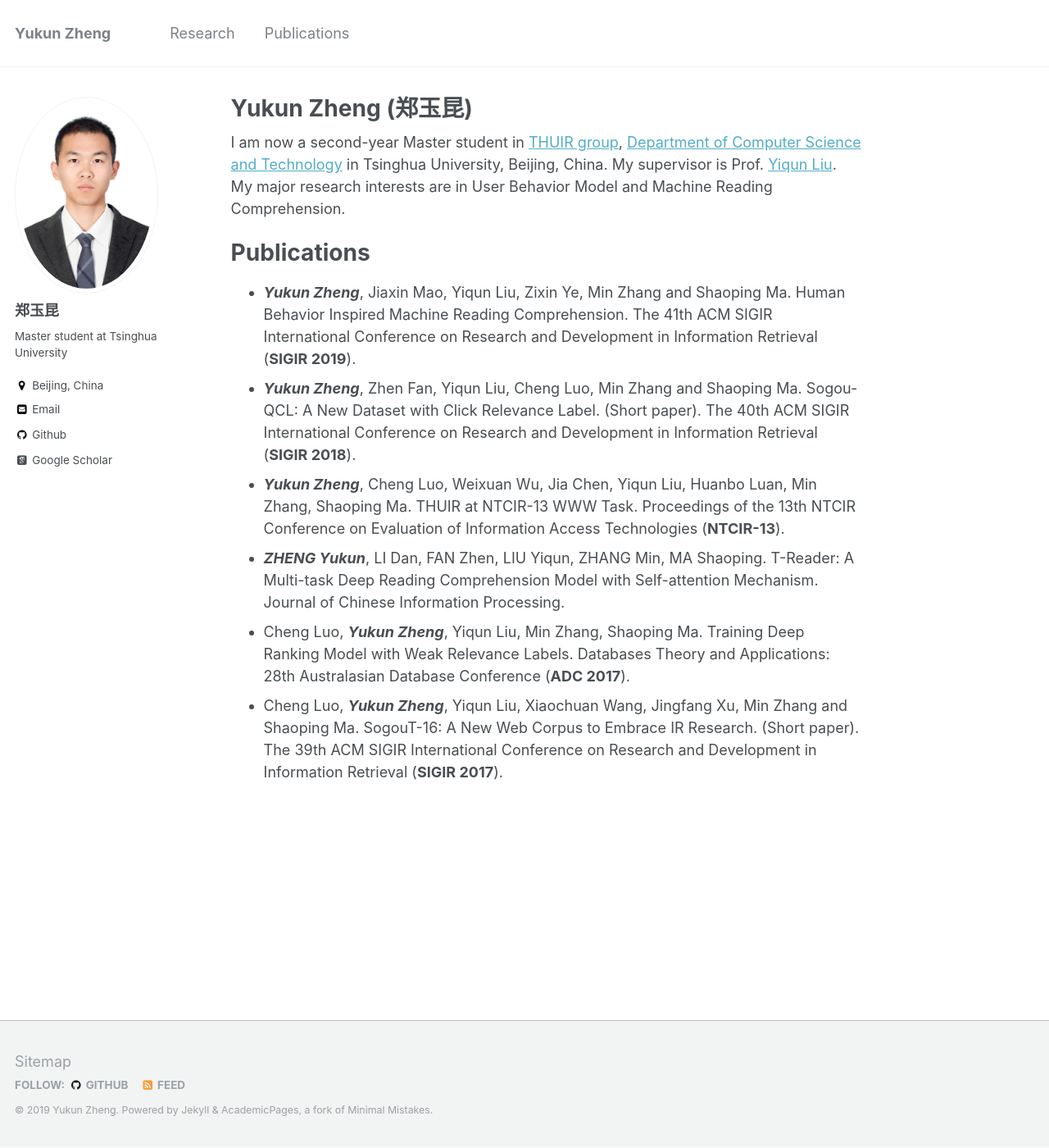
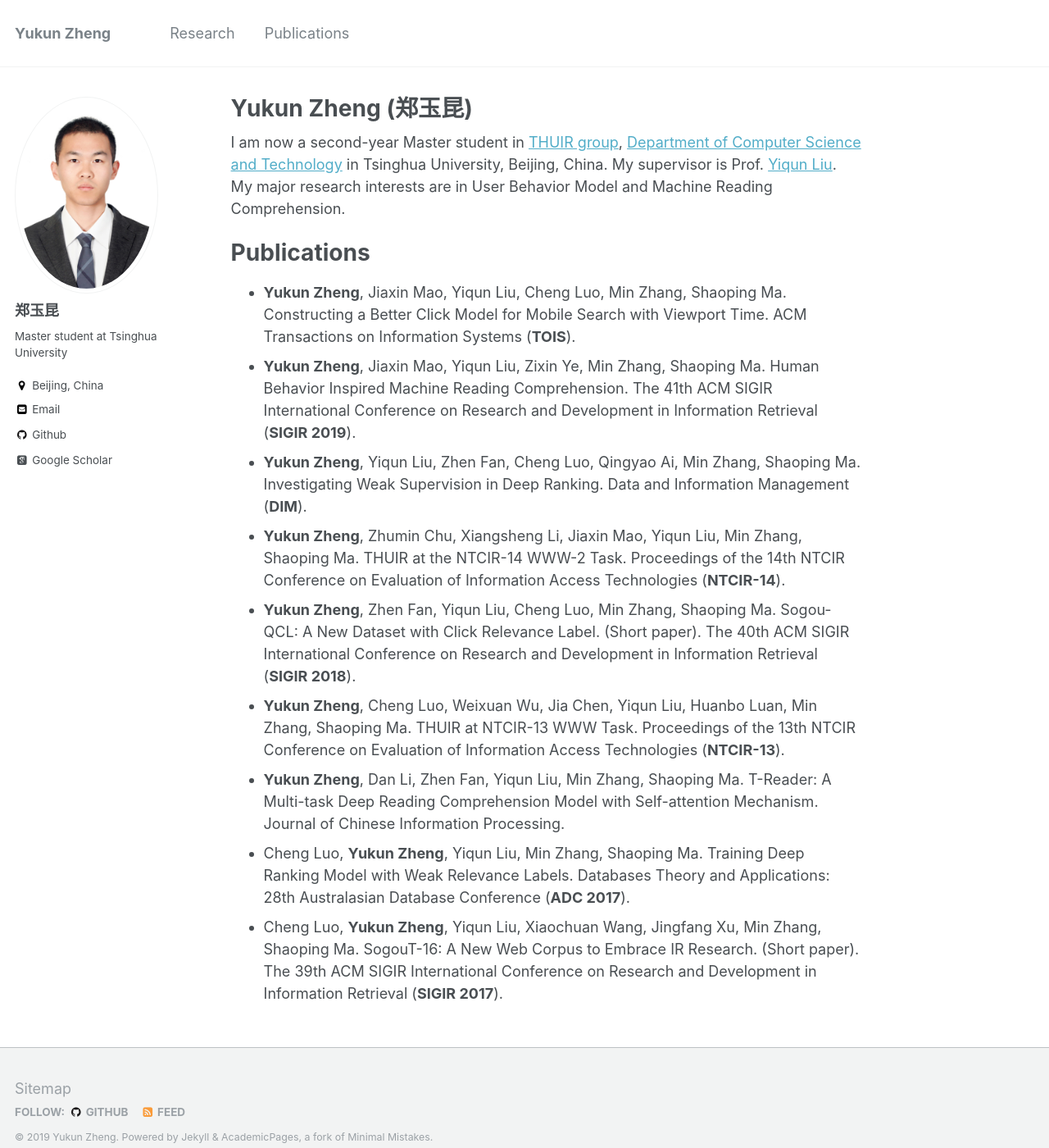
Before and after one commit to zhengyk11/YukunZheng.github.io, a Jekyll site: the page built from _pages/about.md, in a window 1280 px wide and 1400 px high. Shown: the whole window at 82% size. Built offline with Jekyll 4.4.1, drawn with Linux system fonts in a browser that asks for light colours; some web fonts are replaced.

Commit message:
new publications

```diff
--- a/_pages/about.md
+++ b/_pages/about.md
@@ -17,9 +17,12 @@ I am now a second-year Master student in [THUIR group](http://www.thuir.cn/), [D
 
 Publications
 ======
-* ***Yukun Zheng***, Jiaxin Mao, Yiqun Liu, Zixin Ye, Min Zhang and Shaoping Ma. Human Behavior Inspired Machine Reading Comprehension. The 41th ACM SIGIR International Conference on Research and Development in Information Retrieval (**SIGIR 2019**).
-* ***Yukun Zheng***, Zhen Fan, Yiqun Liu, Cheng Luo, Min Zhang and Shaoping Ma. Sogou-QCL: A New Dataset with Click Relevance Label. (Short paper). The 40th ACM SIGIR International Conference on Research and Development in Information Retrieval (**SIGIR 2018**).
-* ***Yukun Zheng***, Cheng Luo, Weixuan Wu, Jia Chen, Yiqun Liu, Huanbo Luan, Min Zhang, Shaoping Ma. THUIR at NTCIR-13 WWW Task. Proceedings of the 13th NTCIR Conference on Evaluation of Information Access Technologies (**NTCIR-13**).
-* ***ZHENG Yukun***, LI Dan, FAN Zhen, LIU Yiqun, ZHANG Min, MA Shaoping. T-Reader: A Multi-task Deep Reading Comprehension Model with Self-attention Mechanism. Journal of Chinese Information Processing.
-* Cheng Luo, ***Yukun Zheng***, Yiqun Liu, Min Zhang, Shaoping Ma. Training Deep Ranking Model with Weak Relevance Labels. Databases Theory and Applications: 28th Australasian Database Conference (**ADC 2017**).
-* Cheng Luo, ***Yukun Zheng***, Yiqun Liu, Xiaochuan Wang, Jingfang Xu, Min Zhang and Shaoping Ma. SogouT-16: A New Web Corpus to Embrace IR Research. (Short paper). The 39th ACM SIGIR International Conference on Research and Development in Information Retrieval (**SIGIR 2017**).
+* **Yukun Zheng**, Jiaxin Mao, Yiqun Liu, Cheng Luo, Min Zhang, Shaoping Ma. Constructing a Better Click Model for Mobile Search with Viewport Time. ACM Transactions on Information Systems (**TOIS**).
+* **Yukun Zheng**, Jiaxin Mao, Yiqun Liu, Zixin Ye, Min Zhang, Shaoping Ma. Human Behavior Inspired Machine Reading Comprehension. The 41th ACM SIGIR International Conference on Research and Development in Information Retrieval (**SIGIR 2019**).
+* **Yukun Zheng**, Yiqun Liu, Zhen Fan, Cheng Luo, Qingyao Ai, Min Zhang, Shaoping Ma. Investigating Weak Supervision in Deep Ranking. Data and Information Management (**DIM**).
+* **Yukun Zheng**, Zhumin Chu, Xiangsheng Li, Jiaxin Mao, Yiqun Liu, Min Zhang, Shaoping Ma. THUIR at the NTCIR-14 WWW-2 Task. Proceedings of the 14th NTCIR Conference on Evaluation of Information Access Technologies (**NTCIR-14**).
+* **Yukun Zheng**, Zhen Fan, Yiqun Liu, Cheng Luo, Min Zhang, Shaoping Ma. Sogou-QCL: A New Dataset with Click Relevance Label. (Short paper). The 40th ACM SIGIR International Conference on Research and Development in Information Retrieval (**SIGIR 2018**).
+* **Yukun Zheng**, Cheng Luo, Weixuan Wu, Jia Chen, Yiqun Liu, Huanbo Luan, Min Zhang, Shaoping Ma. THUIR at NTCIR-13 WWW Task. Proceedings of the 13th NTCIR Conference on Evaluation of Information Access Technologies (**NTCIR-13**).
+* **Yukun Zheng**, Dan Li, Zhen Fan, Yiqun Liu, Min Zhang, Shaoping Ma. T-Reader: A Multi-task Deep Reading Comprehension Model with Self-attention Mechanism. Journal of Chinese Information Processing.
+* Cheng Luo, **Yukun Zheng**, Yiqun Liu, Min Zhang, Shaoping Ma. Training Deep Ranking Model with Weak Relevance Labels. Databases Theory and Applications: 28th Australasian Database Conference (**ADC 2017**).
+* Cheng Luo, **Yukun Zheng**, Yiqun Liu, Xiaochuan Wang, Jingfang Xu, Min Zhang, Shaoping Ma. SogouT-16: A New Web Corpus to Embrace IR Research. (Short paper). The 39th ACM SIGIR International Conference on Research and Development in Information Retrieval (**SIGIR 2017**).
```
